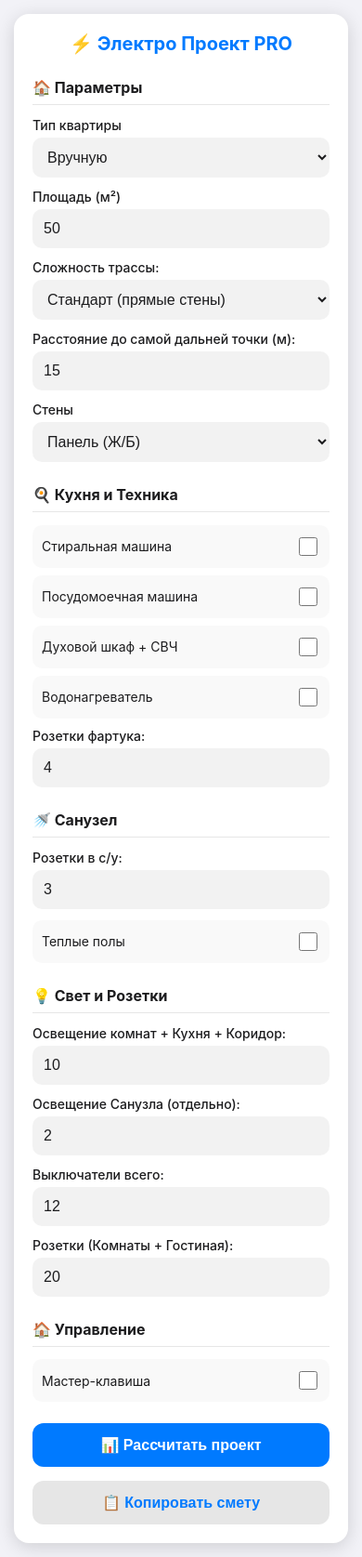
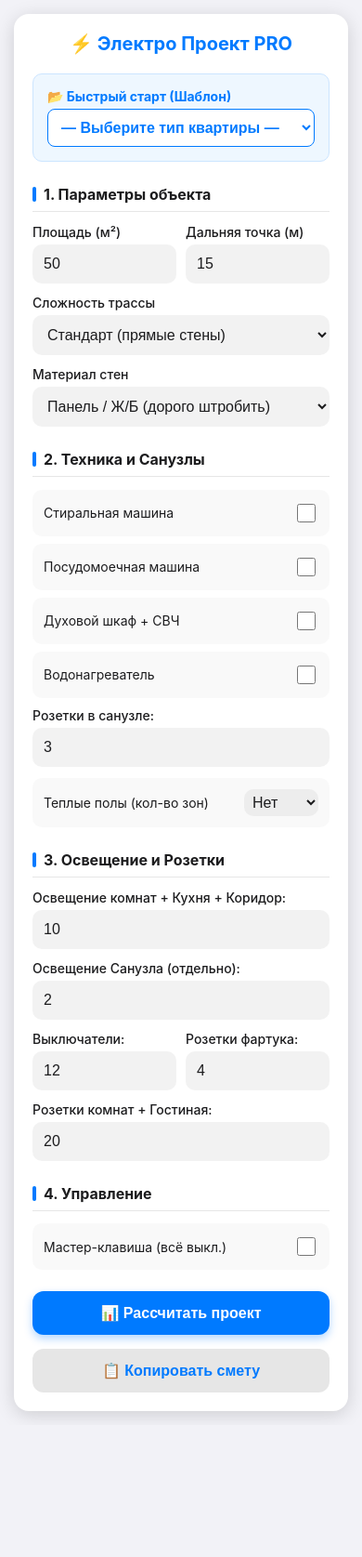
Before and after one commit to KoljanShlyahtin/electro-calc-is, a plain HTML site: page index.html in a window 390 px wide. Shown: the whole page at 93% size. After the commit the page ends 1533 px from the top, so only its background shows below. Drawn offline with Linux system fonts and the light colour scheme.

Commit message:
Update index.html

```diff
--- a/index.html
+++ b/index.html
@@ -3,7 +3,7 @@
 <head>
     <meta charset="UTF-8">
     <meta name="viewport" content="width=device-width, initial-scale=1.0, maximum-scale=1.0, user-scalable=no">
-    <title>⚡ Электро Проект PRO</title>
+    <title> Электро Проект PRO</title>
     <style>
         :root { --primary: #007AFF; --bg: #F2F2F7; --card: #FFFFFF; --text: #1C1C1E; --warn: #FF9500; }
         @media (prefers-color-scheme: dark) { :root { --bg: #000000; --card: #1C1C1E; --text: #FFFFFF; } }
@@ -12,33 +12,42 @@
         .app { max-width: 600px; margin: 0 auto; background: var(--card); border-radius: 16px; padding: 20px; box-shadow: 0 4px 20px rgba(0,0,0,0.15); }
 
         h1 { text-align: center; color: var(--primary); font-size: 20px; margin: 0 0 20px 0; }
-        h2 { font-size: 16px; border-bottom: 1px solid rgba(128,128,128,0.2); padding-bottom: 8px; margin-top: 25px; color: var(--text); }
+        h2 { font-size: 16px; border-bottom: 1px solid rgba(128,128,128,0.2); padding-bottom: 8px; margin-top: 25px; color: var(--text); display: flex; align-items: center; gap: 8px; }
+        h2::before { content: ''; display: block; width: 4px; height: 16px; background: var(--primary); border-radius: 2px; }
 
         .form-row { margin-bottom: 12px; }
         label { display: block; font-size: 14px; font-weight: 500; margin-bottom: 5px; }
-        input, select { width: 100%; padding: 12px; border: none; border-radius: 10px; background: rgba(128,128,128,0.1); font-size: 16px; color: var(--text); box-sizing: border-box; }
+        input, select { width: 100%; padding: 12px; border: none; border-radius: 10px; background: rgba(128,128,128,0.1); font-size: 16px; color: var(--text); box-sizing: border-box; transition: 0.2s; }
+        input:focus, select:focus { outline: 2px solid var(--primary); background: rgba(128,128,128,0.05); }
 
-        .toggle-group { display: flex; align-items: center; justify-content: space-between; padding: 10px; background: rgba(128,128,128,0.05); border-radius: 10px; margin-bottom: 8px; }
-        .toggle-group label { margin: 0; font-weight: normal; }
-        .toggle-group input { width: 20px; height: 20px; }
+        .toggle-group { display: flex; align-items: center; justify-content: space-between; padding: 12px; background: rgba(128,128,128,0.05); border-radius: 10px; margin-bottom: 8px; cursor: pointer; }
+        .toggle-group label { margin: 0; font-weight: normal; flex-grow: 1; }
+        .toggle-group input { width: 20px; height: 20px; margin-left: 10px; }
 
-        .sub-option { margin-left: 15px; margin-top: 5px; padding-left: 10px; border-left: 2px solid var(--primary); display: none; }
+        .sub-option { margin-left: 15px; margin-top: 5px; padding-left: 10px; border-left: 2px solid var(--primary); display: none; animation: fadeIn 0.3s; }
         .sub-option.visible { display: block; }
+        @keyframes fadeIn { from { opacity: 0; transform: translateY(-5px); } to { opacity: 1; transform: translateY(0); } }
 
-        .btn { width: 100%; padding: 14px; border: none; border-radius: 12px; font-size: 16px; font-weight: 600; margin-top: 15px; cursor: pointer; }
-        .btn-primary { background: var(--primary); color: white; }
+        .btn { width: 100%; padding: 14px; border: none; border-radius: 12px; font-size: 16px; font-weight: 600; margin-top: 15px; cursor: pointer; transition: 0.2s; }
+        .btn-primary { background: var(--primary); color: white; box-shadow: 0 4px 10px rgba(0,122,255,0.3); }
+        .btn-primary:active { transform: scale(0.98); }
         .btn-secondary { background: rgba(128,128,128,0.2); color: var(--primary); }
 
-        #result { margin-top: 20px; padding: 15px; background: rgba(0,122,255,0.1); border-radius: 12px; display: none; }
+        #result { margin-top: 20px; padding: 15px; background: rgba(0,122,255,0.1); border-radius: 12px; display: none; animation: slideUp 0.4s ease-out; }
+        @keyframes slideUp { from { opacity: 0; transform: translateY(20px); } to { opacity: 1; transform: translateY(0); } }
+
         .group-list { list-style: none; padding: 0; margin: 10px 0; font-size: 14px; }
-        .group-list li { padding: 4px 0; border-bottom: 1px dashed rgba(128,128,128,0.3); display: flex; justify-content: space-between; }
-        .total-price { font-size: 24px; font-weight: bold; color: var(--primary); text-align: right; margin-top: 10px; }
-        .alert { background: #FFF3CD; color: #856404; padding: 10px; border-radius: 8px; margin-bottom: 10px; font-size: 13px; border-left: 4px solid var(--warn); }
+        .group-list li { padding: 6px 0; border-bottom: 1px dashed rgba(128,128,128,0.3); display: flex; justify-content: space-between; }
+        .total-price { font-size: 26px; font-weight: 800; color: var(--primary); text-align: right; margin-top: 15px; }
+        .alert { background: #FFF3CD; color: #856404; padding: 12px; border-radius: 8px; margin-bottom: 15px; font-size: 13px; border-left: 4px solid var(--warn); line-height: 1.4; }
 
-        .cable-breakdown { background: rgba(255,255,255,0.5); padding: 10px; border-radius: 8px; margin: 10px 0; font-size: 13px; }
-        .cable-row { display: flex; justify-content: space-between; margin-bottom: 4px; }
+        .cable-breakdown { background: rgba(255,255,255,0.6); padding: 12px; border-radius: 8px; margin: 10px 0; font-size: 14px; }
+        .cable-row { display: flex; justify-content: space-between; margin-bottom: 6px; }
         .item-count { font-weight: bold; color: #333; }
-        @media (prefers-color-scheme: dark) { .item-count { color: #fff; } }
+        @media (prefers-color-scheme: dark) { .item-count { color: #fff; } .cable-breakdown { background: rgba(255,255,255,0.1); } }
+
+        .preset-loader { background: #eef7ff; padding: 15px; border-radius: 10px; margin-bottom: 20px; border: 1px solid #cce5ff; }
+        .preset-select { width: 100%; padding: 10px; border-radius: 8px; border: 1px solid #007AFF; background: white; color: #007AFF; font-weight: bold; }
     </style>
 </head>
 <body>
@@ -46,47 +55,47 @@
 <div class="app">
     <h1>⚡ Электро Проект PRO</h1>
 
-    <!-- 1. Помещение -->
-    <h2>🏠 Параметры</h2>
-    <div class="form-row">
-        <label>Тип квартиры</label>
-        <select id="aptType" onchange="autoFill()">
-            <option value="custom">Вручную</option>
-            <option value="1">1-комнатная</option>
-            <option value="2">2-комнатная</option>
-            <option value="3">3-комнатная</option>
+    <!-- ЗАГРУЗКА ПРЕСЕТА -->
+    <div class="preset-loader">
+        <label style="color:#007AFF; font-weight:bold;">📂 Быстрый старт (Шаблон)</label>
+        <select id="presetSelect" class="preset-select" onchange="loadPreset()">
+            <option value="">— Выберите тип квартиры —</option>
         </select>
     </div>
-    <div class="form-row">
-        <label>Площадь (м²)</label>
-        <input type="number" id="area" value="50">
+
+    <!-- ШАГ 1: БАЗОВЫЕ ПАРАМЕТРЫ -->
+    <h2>1. Параметры объекта</h2>
+    <div class="grid-2" style="display: grid; grid-template-columns: 1fr 1fr; gap: 10px;">
+        <div class="form-row">
+            <label>Площадь (м²)</label>
+            <input type="number" id="area" value="50">
+        </div>
+        <div class="form-row">
+            <label>Дальняя точка (м)</label>
+            <input type="number" id="maxDist" value="15">
+        </div>
     </div>
 
-    <!-- Блок расчета кабеля -->
     <div class="form-row">
-        <label>Сложность трассы:</label>
+        <label>Сложность трассы</label>
         <select id="cableCoef">
             <option value="1.0">Стандарт (прямые стены)</option>
-            <option value="1.2">Сложно (ниши, много поворотов)</option>
+            <option value="1.2">Сложно (ниши, много углов)</option>
             <option value="0.9">Просто (минимум изгибов)</option>
         </select>
     </div>
-    <div class="form-row">
-        <label>Расстояние до самой дальней точки (м):</label>
-        <input type="number" id="maxDist" value="15">
-    </div>
 
     <div class="form-row">
-        <label>Стены</label>
+        <label>Материал стен</label>
         <select id="wallType">
-            <option value="350">Панель (Ж/Б)</option>
-            <option value="280">Монолит/Кирпич</option>
-            <option value="150">ГКЛ/Дерево</option>
+            <option value="350">Панель / Ж/Б (дорого штробить)</option>
+            <option value="280">Монолит / Кирпич</option>
+            <option value="150">ГКЛ / Дерево / Пеноблок</option>
         </select>
     </div>
 
-    <!-- 2. Кухня и Техника -->
-    <h2>🍳 Кухня и Техника</h2>
+    <!-- ШАГ 2: НАПОЛНЕНИЕ -->
+    <h2>2. Техника и Санузлы</h2>
     <div class="toggle-group"><label>Стиральная машина</label><input type="checkbox" id="washMachine"></div>
     <div class="toggle-group"><label>Посудомоечная машина</label><input type="checkbox" id="dishWasher"></div>
     <div class="toggle-group"><label>Духовой шкаф + СВЧ</label><input type="checkbox" id="ovenMicrowave"></div>
@@ -102,26 +111,29 @@
             <option value="flow">Проточный (~5-7кВт)</option>
         </select>
     </div>
+
     <div class="form-row" style="margin-top:10px;">
-        <label>Розетки фартука:</label>
-        <input type="number" id="kitchenCounter" value="4">
+        <label>Розетки в санузле:</label>
+        <input type="number" id="bathSockets" value="3">
     </div>
 
-    <!-- 3. Санузел -->
-    <h2>🚿 Санузел</h2>
-    <div class="form-row"><label>Розетки в с/у:</label><input type="number" id="bathSockets" value="3"></div>
-
+    <!-- Выбор количества зон теплого пола (все на 1 группе) -->
     <div class="toggle-group">
-        <label>Теплые полы</label>
-        <input type="checkbox" id="floorHeat" onchange="toggleFloorHeat()">
+        <label>Теплые полы (кол-во зон)</label>
+        <select id="floorHeatZones" onchange="toggleFloorHeat()" style="width: 80px; padding: 5px;">
+            <option value="0">Нет</option>
+            <option value="1">1 зона</option>
+            <option value="2">2 зоны</option>
+            <option value="3">3 зоны</option>
+        </select>
     </div>
     <div id="floorHeatOptions" class="sub-option">
-        <label>Площадь ТП (м²):</label>
+        <label>Общая площадь ТП (м²):</label>
         <input type="number" id="floorHeatArea" value="4">
+        <div class="hint" style="font-size:11px; color:#888;">Все зоны подключаются к одному автомату</div>
     </div>
 
-    <!-- 4. Свет и Розетки -->
-    <h2>💡 Свет и Розетки</h2>
+    <h2>3. Освещение и Розетки</h2>
     <div class="form-row">
         <label>Освещение комнат + Кухня + Коридор:</label>
         <input type="number" id="mainLights" value="10">
@@ -130,17 +142,30 @@
         <label>Освещение Санузла (отдельно):</label>
         <input type="number" id="bathLights" value="2">
     </div>
-    <div class="form-row"><label>Выключатели всего:</label><input type="number" id="switches" value="12"></div>
-    <div class="form-row"><label>Розетки (Комнаты + Гостиная):</label><input type="number" id="roomSockets" value="20"></div>
 
-    <!-- 5. Управление -->
-    <h2>🏠 Управление</h2>
+    <div class="grid-2" style="display: grid; grid-template-columns: 1fr 1fr; gap: 10px;">
+        <div class="form-row">
+            <label>Выключатели:</label>
+            <input type="number" id="switches" value="12">
+        </div>
+        <div class="form-row">
+            <label>Розетки фартука:</label>
+            <input type="number" id="kitchenCounter" value="4">
+        </div>
+    </div>
+
+    <div class="form-row">
+        <label>Розетки комнат + Гостиная:</label>
+        <input type="number" id="roomSockets" value="20">
+    </div>
+
+    <h2>4. Управление</h2>
     <div class="toggle-group">
-        <label>Мастер-клавиша</label>
+        <label>Мастер-клавиша (всё выкл.)</label>
         <input type="checkbox" id="masterKey" onchange="toggleMasterKey()">
     </div>
     <div id="masterKeyInfo" class="sub-option">
-        <div class="alert">️ Требуется контактор (2 модуля)</div>
+        <div class="alert">️ Требуется контактор (2 модуля) в щите</div>
     </div>
 
     <button class="btn btn-primary" onclick="calculate()">📊 Рассчитать проект</button>
@@ -154,24 +179,82 @@
     const P = {
         cable_1_5: 45, cable_2_5: 70, cable_4_0: 120, cable_6_0: 180,
         socket: 150, switch: 120, pod: 30, light: 200,
-        junction_box: 40, // Распредкоробка
-        box: 100, uzo: 1500,
+        junction_box: 40, box: 100, uzo: 1500,
         contactor: 2500,
         work_point: 500, work_light: 400, work_panel: 3500, work_group: 250,
-        floor_heat: 2500
+        floor_heat_control: 2500, // Терморегулятор + монтаж (1 шт на всю группу)
+        floor_heat_mat: 1500      // Цена за м² мата
     };
 
-    const AREA_PRESETS = { '1': 40, '2': 60, '3': 85 };
+    let presetsData = [];
 
-    function autoFill() {
-        const t = document.getElementById('aptType').value;
-        if(AREA_PRESETS[t]) document.getElementById('area').value = AREA_PRESETS[t];
+    // Загрузка пресетов из файла
+    fetch('presets.json')
+        .then(response => response.json())
+        .then(data => {
+            presetsData = data;
+            const select = document.getElementById('presetSelect');
+            data.forEach((p, index) => {
+                const option = document.createElement('option');
+                option.value = index;
+                option.text = p.name;
+                select.appendChild(option);
+            });
+        })
+        .catch(err => console.log("presets.json не найден"));
+
+    function loadPreset() {
+        const idx = document.getElementById('presetSelect').value;
+        if(idx === "") return;
+
+        const p = presetsData[idx];
+        document.getElementById('area').value = p.area;
+        document.getElementById('maxDist').value = p.maxDist;
+        document.getElementById('cableCoef').value = p.cableCoef;
+        document.getElementById('wallType').value = p.wallType;
+
+        document.getElementById('washMachine').checked = p.washMachine;
+        document.getElementById('dishWasher').checked = p.dishWasher;
+        document.getElementById('ovenMicrowave').checked = p.ovenMicrowave;
+
+        document.getElementById('boilerCheck').checked = p.boilerCheck;
+        if(p.boilerType) document.getElementById('boilerType').value = p.boilerType;
+        toggleBoiler();
+
+        document.getElementById('bathSockets').value = p.bathSockets;
+
+        document.getElementById('floorHeatZones').value = p.floorHeatZones;
+        document.getElementById('floorHeatArea').value = p.floorHeatArea;
+        toggleFloorHeat();
+
+        document.getElementById('mainLights').value = p.mainLights;
+        document.getElementById('bathLights').value = p.bathLights;
+        document.getElementById('switches').value = p.switches;
+        document.getElementById('kitchenCounter').value = p.kitchenCounter;
+        document.getElementById('roomSockets').value = p.roomSockets;
+
+        document.getElementById('masterKey').checked = p.masterKey;
+        toggleMasterKey();
+
+        calculate();
     }
+
     function toggleBoiler() { document.getElementById('boilerOptions').classList.toggle('visible', document.getElementById('boilerCheck').checked); }
-    function toggleFloorHeat() { document.getElementById('floorHeatOptions').classList.toggle('visible', document.getElementById('floorHeat').checked); }
+
+    function toggleFloorHeat() {
+        const zones = parseInt(document.getElementById('floorHeatZones').value);
+        const el = document.getElementById('floorHeatOptions');
+        if(zones > 0) {
+            el.classList.add('visible');
+            if(!document.getElementById('floorHeatArea').value) document.getElementById('floorHeatArea').value = zones * 4;
+        } else {
+            el.classList.remove('visible');
+        }
+    }
+
     function toggleMasterKey() { document.getElementById('masterKeyInfo').classList.toggle('visible', document.getElementById('masterKey').checked); }
 
-    // === ФУНКЦИЯ РАСЧЕТА КАБЕЛЯ ===
+    // === РАСЧЕТ КАБЕЛЯ ===
     function calculateCable(area, totalPoints, maxDist, complexityCoef, hasFloorHeat) {
         const perimeter = Math.sqrt(area) * 4;
         let baseLen = perimeter * 1.2;
@@ -190,24 +273,26 @@
 
     function calculate() {
         try {
+            // 1. БАЗА
             const area = parseFloat(document.getElementById('area').value) || 0;
             const wallPrice = parseFloat(document.getElementById('wallType').value);
             const cableCoef = parseFloat(document.getElementById('cableCoef').value);
             const maxDist = parseFloat(document.getElementById('maxDist').value) || 15;
 
-            // Техника
+            // 2. ТЕХНИКА
             const hasWash = document.getElementById('washMachine').checked;
             const hasDish = document.getElementById('dishWasher').checked;
             const hasOven = document.getElementById('ovenMicrowave').checked;
             const hasBoiler = document.getElementById('boilerCheck').checked;
             const boilerType = document.getElementById('boilerType').value;
 
-            // Санузел
+            // 3. САНУЗЕЛ И ПОЛЫ
             const bathSockets = parseInt(document.getElementById('bathSockets').value) || 0;
-            const hasFloorHeat = document.getElementById('floorHeat').checked;
+            const floorHeatZones = parseInt(document.getElementById('floorHeatZones').value) || 0;
             const floorHeatArea = parseInt(document.getElementById('floorHeatArea').value) || 0;
+            const hasFloorHeat = floorHeatZones > 0;
 
-            // Свет и Розетки
+            // 4. СВЕТ И РОЗЕТКИ
             const mainLights = parseInt(document.getElementById('mainLights').value) || 0;
             const bathLights = parseInt(document.getElementById('bathLights').value) || 0;
             const kCounter = parseInt(document.getElementById('kitchenCounter').value) || 0;
@@ -215,19 +300,13 @@
             const switches = parseInt(document.getElementById('switches').value) || 0;
             const hasMasterKey = document.getElementById('masterKey').checked;
 
-            // Подсчет всего
             const totalSockets = kCounter + roomSockets + bathSockets + (hasWash?1:0) + (hasDish?1:0) + (hasOven?1:0) + (hasBoiler?1:0);
             const totalLights = mainLights + bathLights;
             const totalPoints = totalSockets + totalLights + switches;
 
-            // === ПОДСЧЕТ ПОДРОЗЕТНИКОВ И КОРОБОК ===
-            // 1 подрозетник на каждую розетку и выключатель
             const countPodrozetniki = totalSockets + switches;
-
-            // Распредкоробки: примерно 1 на каждые 5-6 точек + запас
             const countJunctionBoxes = Math.ceil(totalPoints / 5) + 2;
 
-            // === РАСЧЕТ КАБЕЛЯ ===
             const cableData = calculateCable(area, totalPoints, maxDist, cableCoef, hasFloorHeat);
             const lenPwr = cableData.pwr;
             const lenLight = cableData.light;
@@ -245,7 +324,11 @@
             }
             if(kCounter > 0) groups.push({name: "Розетки фартука", w: 2.5});
             if(bathSockets > 0) groups.push({name: "Розетки с/у (УЗО)", w: 2.5});
-            if(hasFloorHeat) groups.push({name: "Теплые полы", w: 2.5});
+
+            // 🔥 ВСЕ ТЕПЛЫЕ ПОЛЫ НА ОДНОЙ ГРУППЕ
+            if(hasFloorHeat) {
+                groups.push({name: `Теплые полы (${floorHeatZones} зон)`, w: 2.5});
+            }
 
             if(mainLights > 0) groups.push({name: `Свет основной (${mainLights} т.)`, w: 1.5});
             if(bathLights > 0) groups.push({name: "Свет с/у (УЗО)", w: 1.5});
@@ -261,17 +344,18 @@
 
             const costSocketsMech = totalSockets * P.socket;
             const costSwitchesMech = switches * P.switch;
+            const costPodrozetniki = countPodrozetniki * P.pod;
+            const costJunctionBoxes = countJunctionBoxes * P.junction_box;
+            const costLights = totalLights * P.light;
+            const costBoxes = groups.length * P.box;
 
-            // Подрозетники (материал)
-            const costPodrozetniki = countPodrozetniki * P.pod;
-            // Распредкоробки (материал)
-            const costJunctionBoxes = countJunctionBoxes * P.junction_box;
+            // Теплые полы: 1 комплект управления + маты по площади
+            const costFloorHeat = hasFloorHeat ? (P.floor_heat_control + floorHeatArea * P.floor_heat_mat) : 0;
 
-            const costLights = totalLights * P.light;
-            const costBoxes = groups.length * P.box; // Щитовые модули/рейки
-            const costFloorHeat = hasFloorHeat ? (floorHeatArea * 1500 + P.floor_heat) : 0;
             const costContactor = hasMasterKey ? P.contactor : 0;
-            const costUZO = 3 * P.uzo;
+            // УЗО: Розетки, Свет с/у, Теплые полы (всегда 3, если полы есть)
+            const uzoCount = hasFloorHeat ? 3 : 2;
+            const costUZO = uzoCount * P.uzo;
 
             const totalMaterials = costCablePwr + costCableLight + costSocketsMech + costSwitchesMech +
                                    costPodrozetniki + costJunctionBoxes + costLights + costBoxes +
@@ -291,7 +375,7 @@
             // === ВЫВОД ===
             let alerts = "";
             if(hasBoiler && boilerType === 'flow') alerts += "<div class='alert'>⚠️ Проточный требует кабель 3x6!</div>";
-            if(groups.length > 12) alerts += "<div class='alert'>ℹ️ Щит >12 модулей. Нужен двухрядный.</div>";
+            if(groups.length > 12) alerts += "<div class='alert'>ℹ️ Щит >12 модулей. Рекомендуем двухрядный.</div>";
 
             let groupHtml = groups.map(g => {
                 if(g.type === 'contactor') return `<li><span>${g.name}</span> <span>2 мод</span></li>`;
@@ -301,22 +385,23 @@
             const html = `
                 ${alerts}
 
-                <div style="font-weight:bold; margin-bottom:5px;">📦 Материалы (количество):</div>
+                <div style="font-weight:bold; margin-bottom:10px; color:var(--primary);">📦 Закупка материалов:</div>
                 <div class="cable-breakdown">
                     <div class="cable-row"><span> ВВГнг 3×2.5 (Силовой):</span> <b>${lenPwr} м</b></div>
                     <div class="cable-row"><span>🧵 ВВГнг 3×1.5 (Свет):</span> <b>${lenLight} м</b></div>
                     <div class="cable-row"><span>🔌 Механизмы (розетки):</span> <span class="item-count">${totalSockets} шт</span></div>
                     <div class="cable-row"><span>🔲 Механизмы (выкл):</span> <span class="item-count">${switches} шт</span></div>
-                    <div class="cable-row" style="background:rgba(0,122,255,0.1); padding:5px; border-radius:4px;"><span>🏺 <b>Подрозетники:</b></span> <span class="item-count"><b>${countPodrozetniki} шт</b></span></div>
+                    <div class="cable-row" style="background:rgba(0,122,255,0.1); padding:5px; border-radius:4px;"><span> <b>Подрозетники:</b></span> <span class="item-count"><b>${countPodrozetniki} шт</b></span></div>
                     <div class="cable-row"><span> Распред. коробки:</span> <span class="item-count">~${countJunctionBoxes} шт</span></div>
+                    ${hasFloorHeat ? `<div class="cable-row"><span> Терморегулятор ТП:</span> <span class="item-count">1 шт (на все зоны)</span></div>` : ''}
                 </div>
 
-                <div style="font-weight:bold; margin-bottom:5px;">📋 Схема щита (${groups.length} групп):</div>
+                <div style="font-weight:bold; margin-bottom:5px; margin-top:15px;">📋 Схема щита (${groups.length} групп):</div>
                 <ul class="group-list">${groupHtml}</ul>
 
-                <hr style="border:0; border-top:1px dashed #ccc; margin:10px 0;">
-                <div style="display:flex; justify-content:space-between;"><span>Материалы (сумма):</span> <span>${totalMaterials} ₽</span></div>
-                <div style="display:flex; justify-content:space-between;"><span>Работы (сумма):</span> <span>${totalWork} ₽</span></div>
+                <hr style="border:0; border-top:1px dashed #ccc; margin:15px 0;">
+                <div style="display:flex; justify-content:space-between; font-size:15px;"><span>Материалы:</span> <span>${totalMaterials} ₽</span></div>
+                <div style="display:flex; justify-content:space-between; font-size:15px;"><span>Работы:</span> <span>${totalWork} ₽</span></div>
                 <div class="total-price">ИТОГО: ${grandTotal} ₽</div>
             `;
 
@@ -325,7 +410,7 @@
             resDiv.style.display = 'block';
             resDiv.scrollIntoView({behavior:'smooth'});
 
-            window.lastData = `Проект на ${area}м²\nКабель: ${cableData.total}м\nПодрозетники: ${countPodrozetniki} шт\nИтого: ${grandTotal} руб.`;
+            window.lastData = `Проект на ${area}м²\nКабель: ${cableData.total}м\nПодрозетники: ${countPodrozetniki} шт\nГрупп: ${groups.length}\nИтого: ${grandTotal} руб.`;
 
         } catch(e) { alert("Ошибка: "+e.message); console.error(e); }
     }
```
